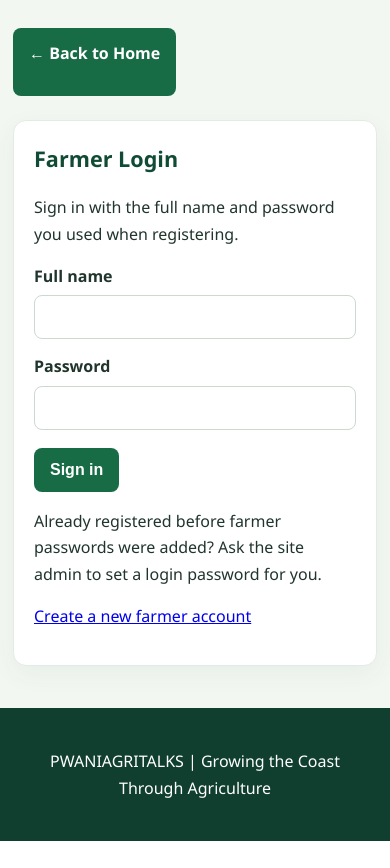
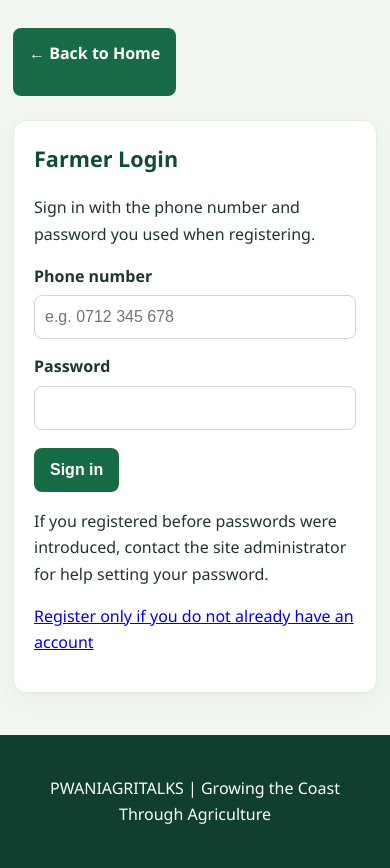
Before and after one commit to georgejambo05-dot/pwaniagritalks, a Flask app: page /farmer-login in a window 390 px wide. Shown: the part 246-1114 px from the top of the page. Before the commit the page ends 1087 px from the top, so only its background shows below. Run offline with Flask 3, Linux system fonts and the light colour scheme; some libraries are stand-ins or nearby versions.

Commit message:
Make farmer login use registered phone number

```diff
--- a/templates/farmer_login.html
+++ b/templates/farmer_login.html
@@ -4,7 +4,7 @@
     <meta charset="UTF-8">
     <meta name="viewport" content="width=device-width, initial-scale=1.0">
     <title>Farmer Login | PWANIAGRITALKS</title>
-    <link rel="stylesheet" href="{{ url_for('static', filename='style.css') }}?v=12">
+    <link rel="stylesheet" href="{{ url_for('static', filename='style.css') }}?v=13">
     <link rel="icon" type="image/png" href="{{ url_for('static', filename='pwaniagritalks-brand-logo.png') }}?v=3">
 </head>
 <body>
@@ -13,18 +13,18 @@
         <a class="button-link" href="{{ url_for('home') }}">← Back to Home</a>
         <section>
             <h2>Farmer Login</h2>
-            <p>Sign in with the full name and password you used when registering.</p>
+            <p>Sign in with the phone number and password you used when registering.</p>
             {% if error %}<p class="form-error" role="alert">{{ error }}</p>{% endif %}
             <form method="post">
                 <input type="hidden" name="_csrf_token" value="{{ csrf_token() }}">
-                <label for="full_name">Full name</label>
-                <input type="text" id="full_name" name="full_name" autocomplete="name" required>
+                <label for="phone">Phone number</label>
+                <input type="tel" id="phone" name="phone" placeholder="e.g. 0712 345 678" autocomplete="tel" inputmode="tel" required>
                 <label for="password">Password</label>
                 <input type="password" id="password" name="password" autocomplete="current-password" required>
                 <button type="submit">Sign in</button>
             </form>
-            <p>Already registered before farmer passwords were added? Ask the site admin to set a login password for you.</p>
-            <p><a href="{{ url_for('home') }}#register">Create a new farmer account</a></p>
+            <p>If you registered before passwords were introduced, contact the site administrator for help setting your password.</p>
+            <p><a href="{{ url_for('home') }}#register">Register only if you do not already have an account</a></p>
         </section>
     </main>
     <footer><p>PWANIAGRITALKS | Growing the Coast Through Agriculture</p></footer>
```
